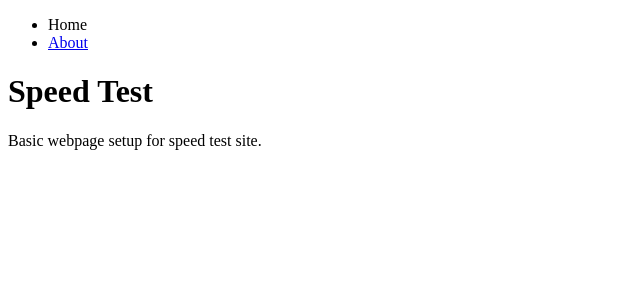
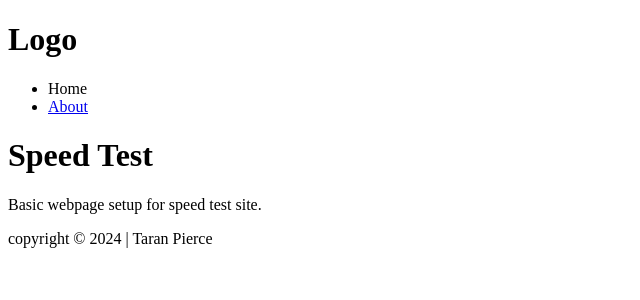
Before and after one commit to taran-pierce/speedtest, a Django app: page / in a window 1280 px wide. Shown: the top 300 px of the page, without its empty margins (0-640 px from the left). Run offline with Django 5.2, Linux system fonts and the light colour scheme.

Commit message:
main
refactoring

```diff
--- a/frontend/settings.py
+++ b/frontend/settings.py
@@ -30,10 +30,11 @@ SECRET_KEY = SECRET
 
 DEBUG = False
 
+# TODO move these to config
 ALLOWED_HOSTS = [
   "python-speedtest.azurewebsites.net",
   "0.0.0.0:8000",
-  "127.0.0.1:8000"
+  "127.0.0.1"
 ]
 
 # Application definition
--- a/frontend/templates/base.html
+++ b/frontend/templates/base.html
@@ -6,10 +6,11 @@
     <title>{% block title %}Speed Test{% endblock %}</title>
   </head>
   <body>
-    {% include 'components/navigation.html' %}
+    {% include 'components/header.html' %}
     <main>
       {% block content %}
       {% endblock %}
     </main>
+    {% include 'components/footer.html' %}
   </body>
 </html>
--- /dev/null
+++ b/frontend/templates/components/footer.html
@@ -0,0 +1,3 @@
+<footer>
+  <p>copyright © 2024 | Taran Pierce</p>
+</footer>
--- /dev/null
+++ b/frontend/templates/components/header.html
@@ -0,0 +1,4 @@
+<header>
+  <h1>Logo</h1>
+  {% include 'components/navigation.html' %}
+</header>
```
Also changed, not shown: 1 other file.
